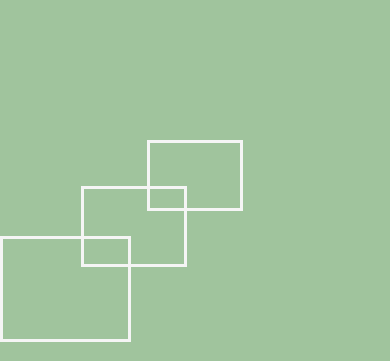
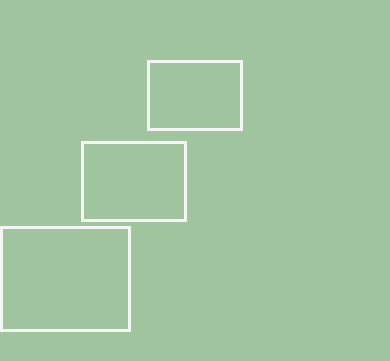
Before and after one commit to adelansilin/portfolio, a plain HTML site: page index.html in a window 390 px wide. Shown: the top 361 px of the page. Drawn offline with Linux system fonts and the light colour scheme; a web font is replaced by a local one.

Commit message:
Update style.css

```diff
--- a/style.css
+++ b/style.css
@@ -1,16 +1,12 @@
 body{
-
-        margin: 0;
-        color: whitesmoke;
+   margin: 0;
+   color: whitesmoke;
 }
-
-
 .top-container{
     background-color: rgb(160, 196, 157);
     height: 64vh;
     display: flex;
     padding: 0;
-
 }
 .box{
     display: flex;
@@ -78,16 +74,17 @@ p{
     .bottombox{
         height: 100px;
         width: 125px;
+        margin-bottom: 10px;
     }
     .midbox{
         height: 75px;
         width: 100px;
-        margin-top: 110px;
+        margin-top: 20px;
     }
     .topbox{
         height: 65px ;
         width: 90px;
-        margin-top: 140px;
+        margin-top: 60px;
         margin-left: -40px;
     }
     .titlebox{
```
